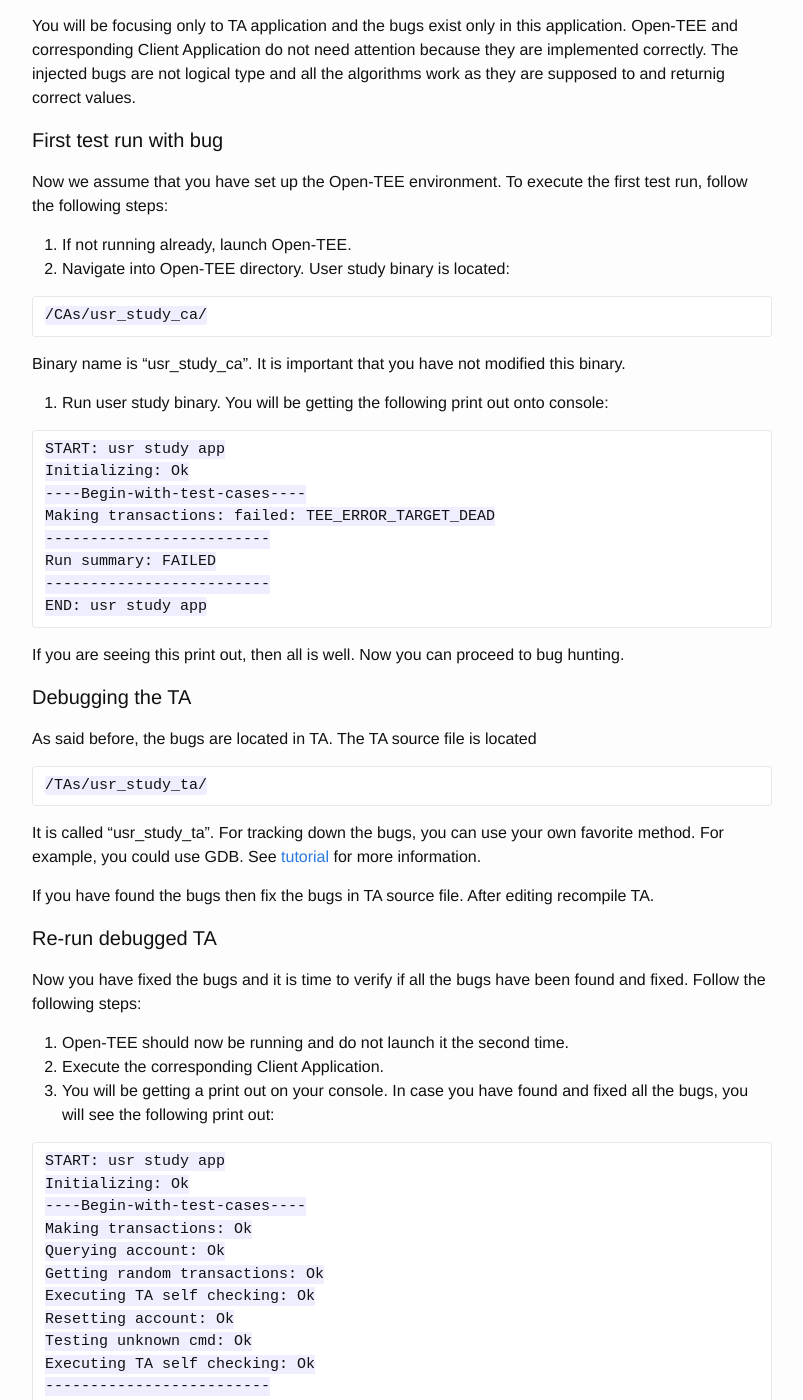
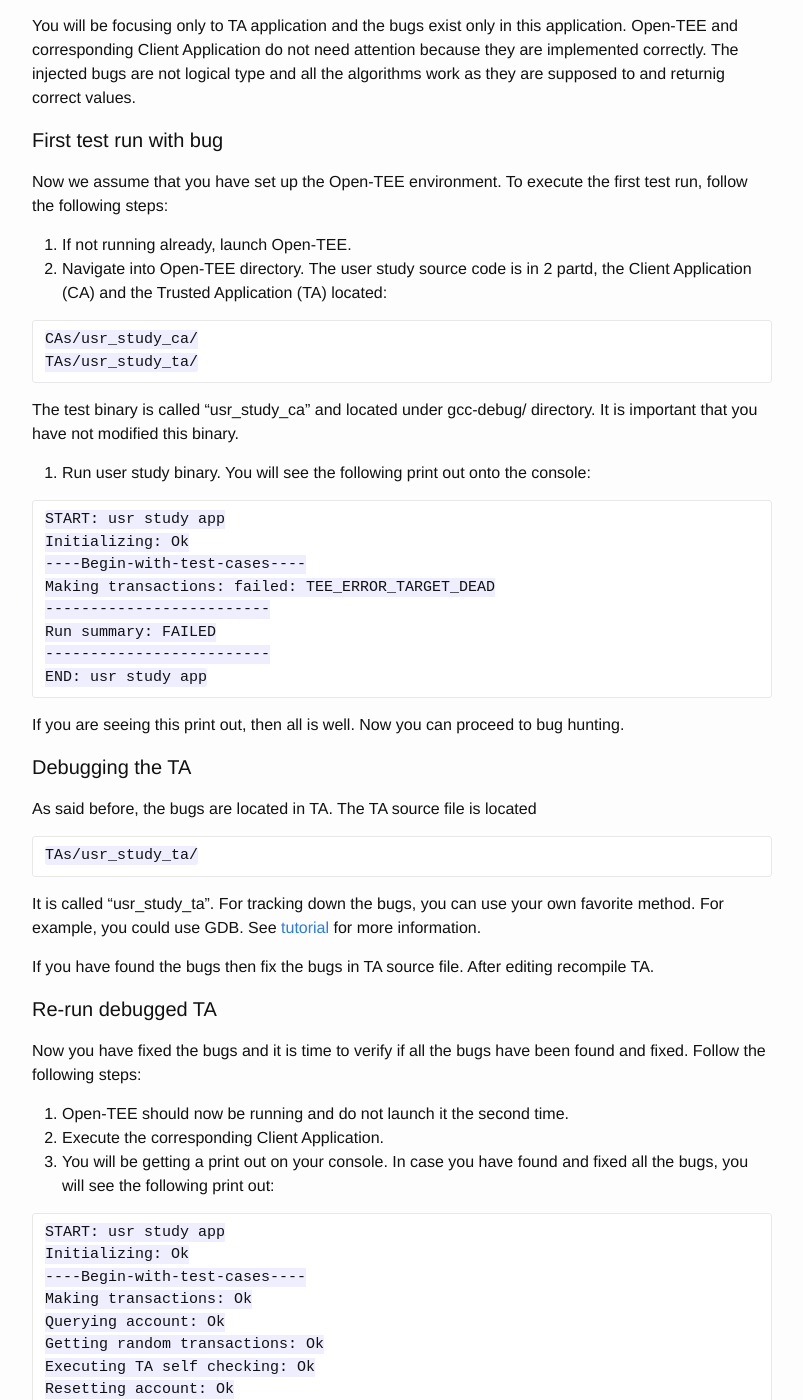
Before and after one commit to Open-TEE/Open-Tee.github.io, a Jekyll site: the page built from user_study.md, in a window 1280 px wide and 1400 px high, scrolled down 1158 px. Shown: the whole window, without its empty margins (238-1041 px from the left). Built offline with Jekyll 4.4.1, drawn with Linux system fonts in a browser that asks for light colours.

Commit message:
fix the wording of the user study
Signed-off-by: Brian McGillion <brian.mcgillion@intel.com>

```diff
--- a/user_study.md
+++ b/user_study.md
@@ -66,16 +66,16 @@ Now we assume that you have set up the Open-TEE environment. To
 execute the first test run, follow the following steps:
 
 1. If not running already, launch Open-TEE.
-2. Navigate into Open-TEE directory. User study binary is located:
+2. Navigate into Open-TEE directory. The user study source code is in 2 partd, the Client Application (CA) and the Trusted Application (TA) located:
 
 ~~~
-/CAs/usr_study_ca/
+CAs/usr_study_ca/
+TAs/usr_study_ta/
 ~~~
 
-Binary name is "usr_study_ca". It is important that you have not modified this binary.
+The test binary is called "usr_study_ca" and located under gcc-debug/ directory. It is important that you have not modified this binary.
 
-3. Run user study binary. You will be getting the following print out
-onto console:
+3. Run user study binary. You will see the following print out onto the console:
 
 ~~~
 START: usr study app
@@ -95,7 +95,7 @@ proceed to bug hunting.
 As said before, the bugs are located in TA. The TA source file is located
 
 ~~~
-/TAs/usr_study_ta/
+TAs/usr_study_ta/
 ~~~
 
 It is called "usr_study_ta". For tracking down the bugs, you
```
